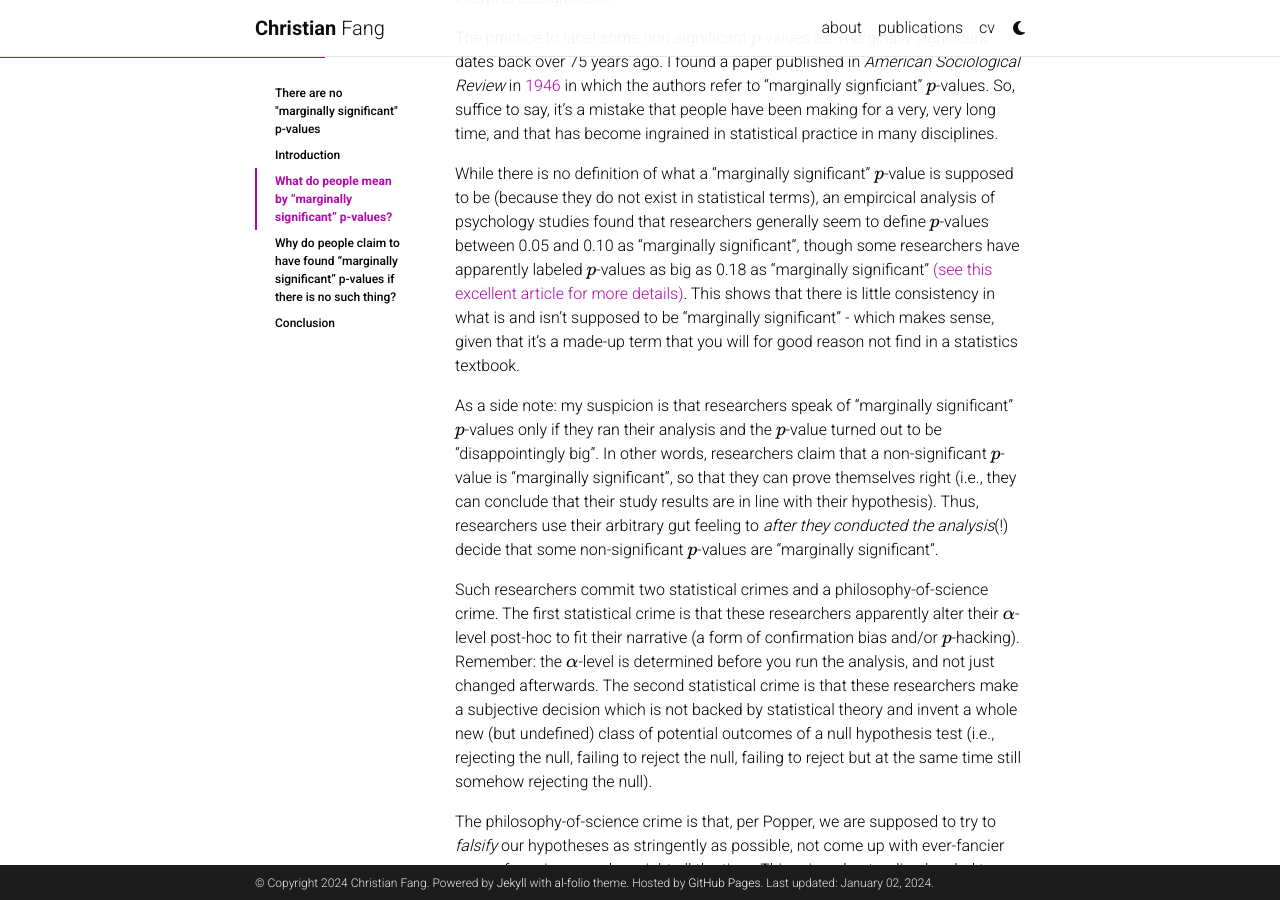
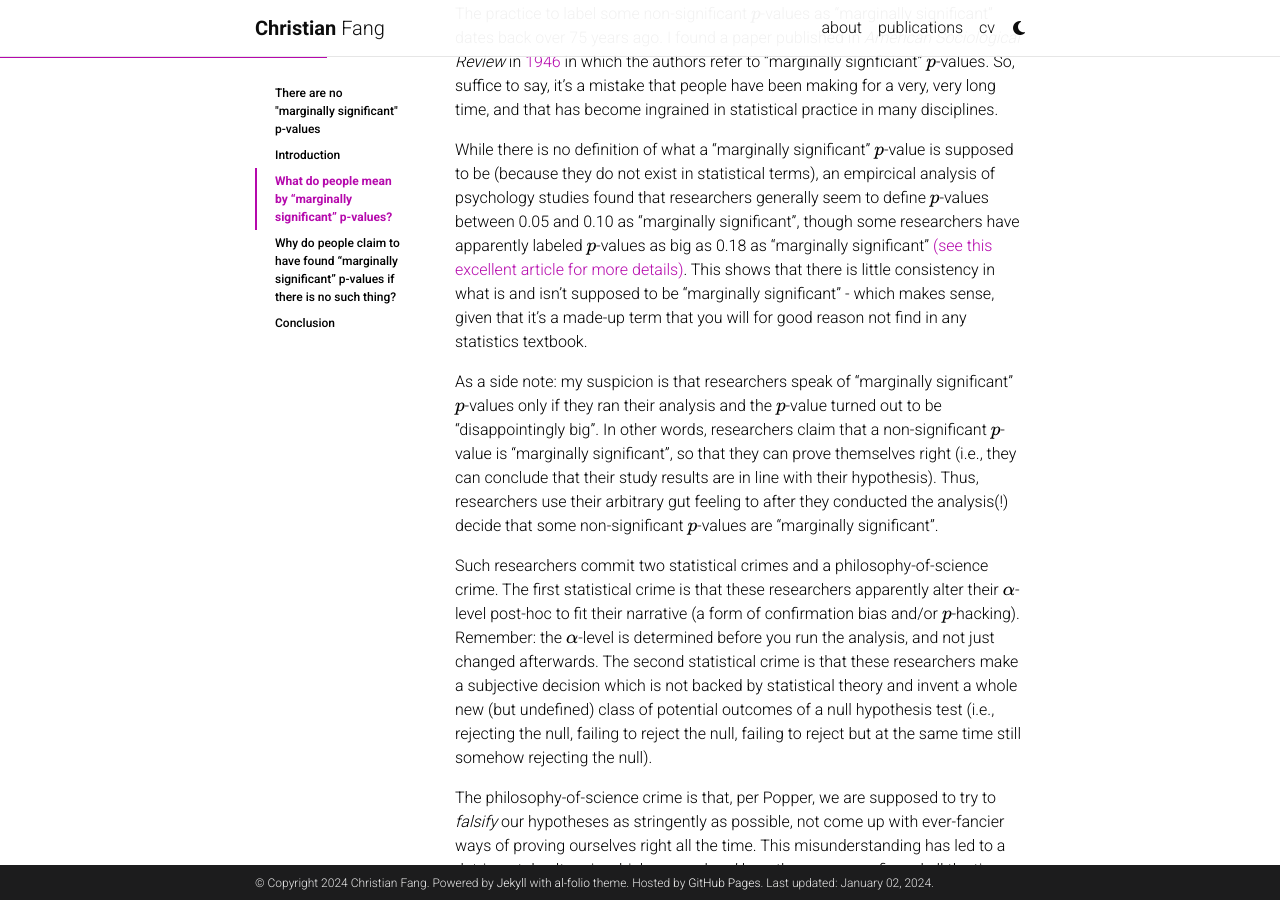
Before and after one commit to christianfang95/christianfang95.github.io, a Jekyll site: the page built from _posts/2024-01-01-test.md, in a window 1280 px wide and 900 px high, scrolled down 1173 px. Built offline with Jekyll 4.4.1, drawn with Linux system fonts in a browser that asks for light colours; comment, search, counter and statistics services are not loaded; a style sheet for code colours, icons or effects is not loaded; some of the changed text lies outside the part shown.

Commit message:
Update 2024-01-01-test.md

```diff
--- a/_posts/2024-01-01-test.md
+++ b/_posts/2024-01-01-test.md
@@ -25,9 +24,9 @@ In the null hypothesis significance testing framework, we use the $$p$$-value to
 
 The practice to label some non-significant $$p$$-values as "marginally significant" dates back over 75 years ago. I found a paper published in *American Sociological Review* in [1946](https://www.jstor.org/stable/2087117?seq=3#metadata_info_tab_contents) in which the authors refer to "marginally signficiant" $$p$$-values. So, suffice to say, it's a mistake that people have been making for a very, very long time, and that has become ingrained in statistical practice in many disciplines.
 
-While there is no definition of what a "marginally significant" $$p$$-value is supposed to be (because they do not exist in statistical terms), an empircical analysis of psychology studies found that researchers generally seem to define $$p$$-values between 0.05 and 0.10 as "marginally significant", though some researchers have apparently labeled $$p$$-values as big as 0.18 as "marginally significant" [(see this excellent article for more details)](https://journals.sagepub.com/doi/abs/10.1177/0956797616645672?casa_token=QvY85WkWqlMAAAAA:taL4m6gL85a2ocmUvtWQtkYbe_GZtvSQzA0jZYppTIlgw58cFKEt_SOcbJJlu2wJos54sTGhf7uCtw). This shows that there is little consistency in what is and isn't supposed to be "marginally significant" - which makes sense, given that it's a made-up term that you will for good reason not find in a statistics textbook.
+While there is no definition of what a "marginally significant" $$p$$-value is supposed to be (because they do not exist in statistical terms), an empircical analysis of psychology studies found that researchers generally seem to define $$p$$-values between 0.05 and 0.10 as "marginally significant", though some researchers have apparently labeled $$p$$-values as big as 0.18 as "marginally significant" [(see this excellent article for more details)](https://journals.sagepub.com/doi/abs/10.1177/0956797616645672?casa_token=QvY85WkWqlMAAAAA:taL4m6gL85a2ocmUvtWQtkYbe_GZtvSQzA0jZYppTIlgw58cFKEt_SOcbJJlu2wJos54sTGhf7uCtw). This shows that there is little consistency in what is and isn't supposed to be "marginally significant" - which makes sense, given that it's a made-up term that you will for good reason not find in any statistics textbook.
 
-As a side note: my suspicion is that researchers speak of "marginally significant" $$p$$-values only if they ran their analysis and the $$p$$-value turned out to be "disappointingly big". In other words, researchers claim that a non-significant $$p$$-value is "marginally significant", so that they can prove themselves right (i.e., they can conclude that their study results are in line with their hypothesis). Thus, researchers use their arbitrary gut feeling to _after they conducted the analysis_(!) decide that some non-significant $$p$$-values are "marginally significant".
+As a side note: my suspicion is that researchers speak of "marginally significant" $$p$$-values only if they ran their analysis and the $$p$$-value turned out to be "disappointingly big". In other words, researchers claim that a non-significant $$p$$-value is "marginally significant", so that they can prove themselves right (i.e., they can conclude that their study results are in line with their hypothesis). Thus, researchers use their arbitrary gut feeling to after they conducted the analysis(!) decide that some non-significant $$p$$-values are "marginally significant".
 
 Such researchers commit two statistical crimes and a philosophy-of-science crime. The first statistical crime is that these researchers apparently alter their $$\alpha$$-level post-hoc to fit their narrative (a form of confirmation bias and/or $$p$$-hacking). Remember: the $$\alpha$$-level is determined before you run the analysis, and not just changed afterwards. The second statistical crime is that these researchers make a subjective decision which is not backed by statistical theory and invent a whole new (but undefined) class of potential outcomes of a null hypothesis test (i.e., rejecting the null, failing to reject the null, failing to reject but at the same time still somehow rejecting the null).
 
@@ -84,7 +83,7 @@ Either your $$p$$-value is above or below the a priori chosen significance level
 If you want to read more about "marginally signficant" $$p$$-values, check out these excellent papers:
 
 
-Gibbs, N. M., & Gibbs, S. V. (2015). Misuse of ‘trend’to describe ‘almost significant’differences in anaesthesia research. _British Journal of Anaesthesia_, 115(3), 337-339. [Link](https://academic.oup.com/bja/article/115/3/337/312358)
+Gibbs, N. M., & Gibbs, S. V. (2015). Misuse of ‘trend’to describe ‘almost significant’ differences in anaesthesia research. _British Journal of Anaesthesia_, 115(3), 337-339. [Link](https://academic.oup.com/bja/article/115/3/337/312358)
 
 Johnson, V. E. (2019). Evidence from marginally significant t statistics. _The American Statistician_, 73(sup1), 129-134. [Link](https://www.tandfonline.com/doi/abs/10.1080/00031305.2018.1518788)
 
```
Also changed, not shown: other parts of _posts/2024-01-01-test.md (+2 -3 lines).
